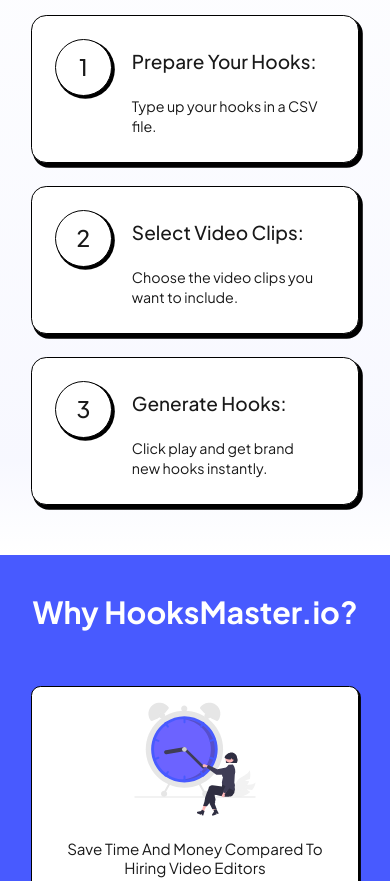
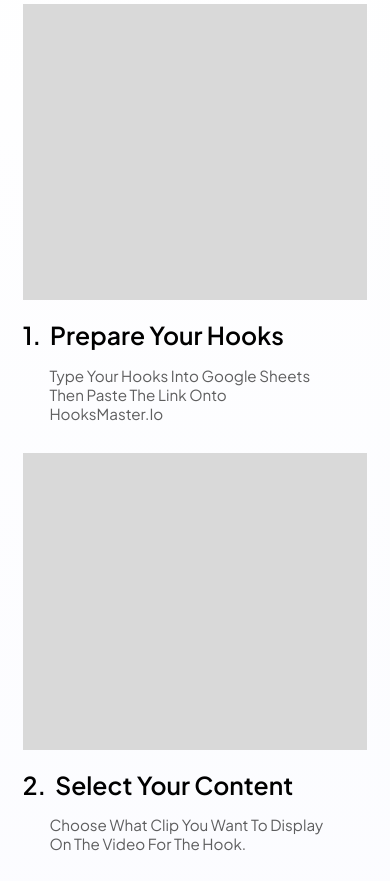
Before and after one commit to SatwikPanda/HooksMasterrepo, a plain HTML site: page index.html in a window 390 px wide. Shown: the part 1136-2017 px from the top of the page. Drawn offline with Linux system fonts and the light colour scheme.

Commit message:
Add files via upload

```diff
--- a/styles/work.css
+++ b/styles/work.css
@@ -147,6 +147,18 @@
     text-transform: capitalize;
 }
 
+
+.work_section > .work_container > .block.reverse {
+    flex-direction: row-reverse;
+}
+.work_section > .work_container > .block.reverse > .box {
+    margin-left: 80px;
+    margin-right: 0px;
+}
+
+
+
+
 @media screen and (min-width: 1440px) {
     .work_section > h1 {
         font-size: 48px;
@@ -224,11 +236,11 @@
     }
 
     .work_section > .work_container > .block {
-        display: none;
+        display: flex;
     }
 
     .work_section > .work_container > .mobile_block {
-        display: flex;
+        display: none;
     }
 
     .work_section > p {
@@ -249,5 +261,39 @@
         font-size: 32px;
         line-height: 40px;
     }
-
+    .work_section > .work_container > .block {
+        flex-direction: column;
+        align-items: center;
+    }
+    .work_section > .work_container > .block > .box:nth-child(2n){
+        margin-left: 0px;
+    }
+    .work_section > .work_container > .block > .box:nth-child(2n + 1){
+        margin-right: 0px;
+    }
+    .work_section > .work_container > .block {
+        justify-content: space-between;
+    }
+    .work_section > .work_container > .block.reverse {
+        flex-direction: column;
+    }
+    .work_section > .work_container > .block.reverse > .box {
+        margin-left: 0px;
+    }
+    .work_section > .work_container > .block > .box {
+        width: 100%;
+    }
+    .work_section > .work_container > .block > .info {
+        width: 100%;
+        align-items: flex-start;
+    }
+    .work_section > .work_container > .block > .info > h1 {
+        margin-top: 20px;
+    }
+    .work_section > .work_container > .block > .info > p > br{
+        display: none;
+    }
+    .work_section > .work_container > .block > .info > p {
+        padding-right: 28px;
+    }
 }
```
